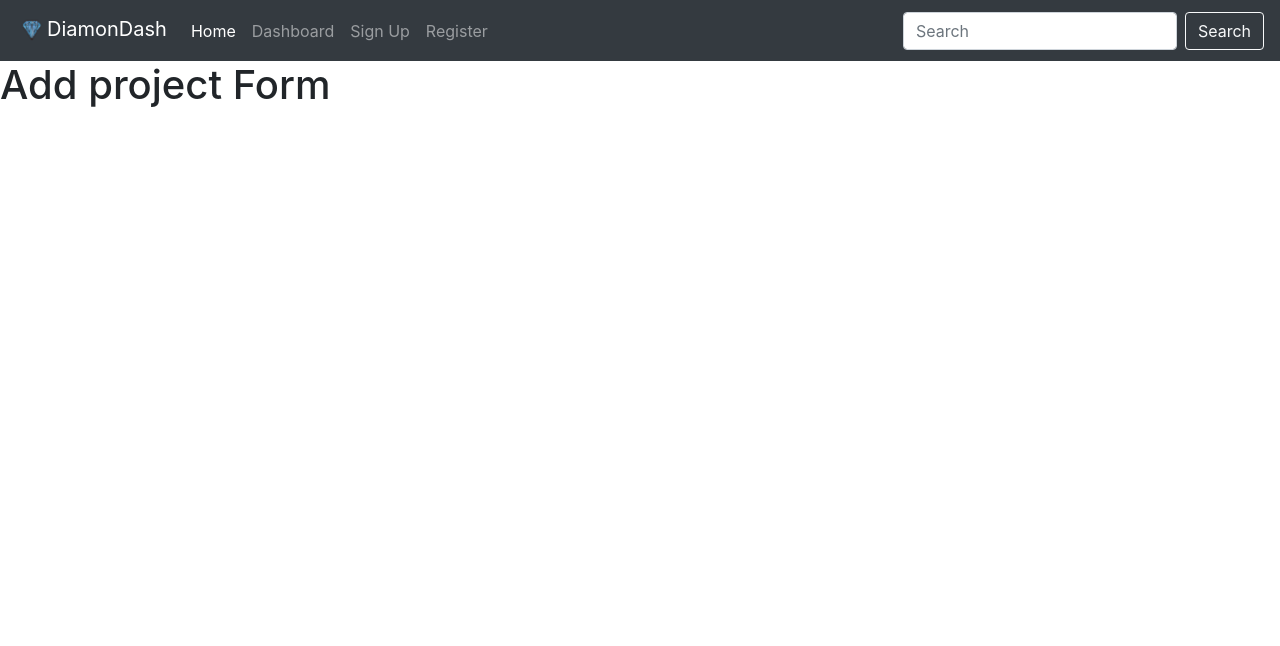
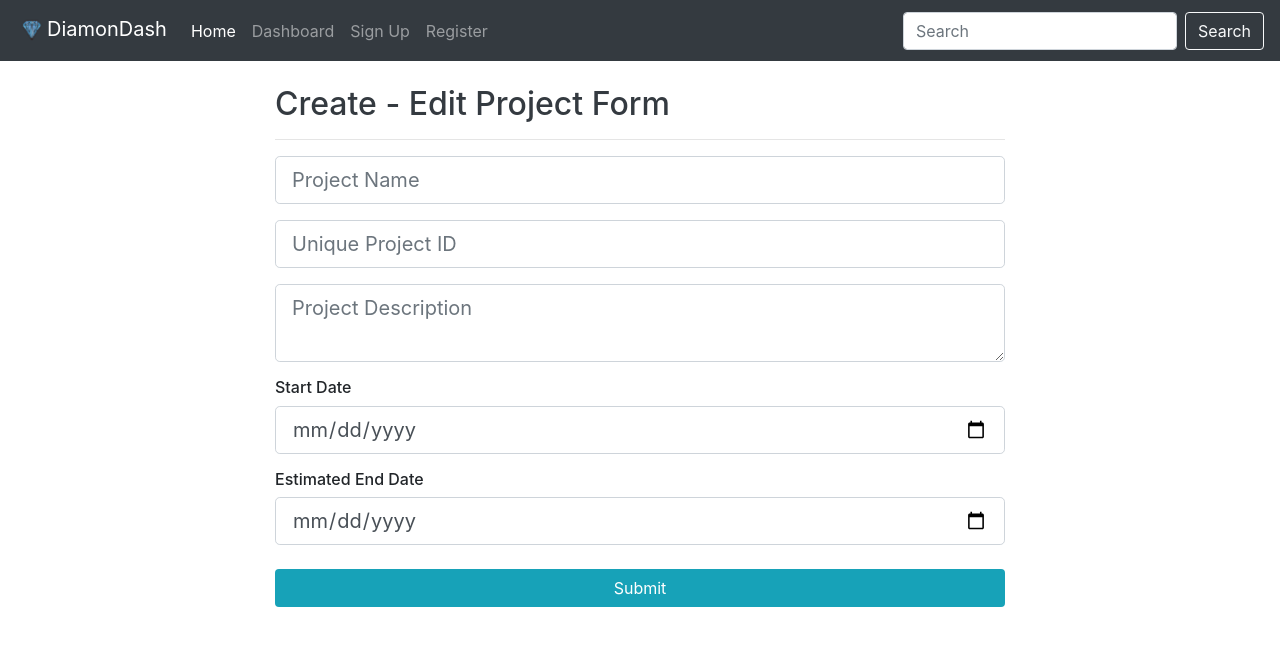
Before and after one commit to cllcagri/AgileWebPPMTool, a React (Create React App) app in the folder ppmtool-react-client/: page /addProject in a window 1280 px wide. Shown: the top 646 px of the page. Built offline with nearby package versions, Linux system fonts and the light colour scheme.

Commit message:
Connect react, redux and java

```diff
--- a/ppmtool-react-client/package.json
+++ b/ppmtool-react-client/package.json
@@ -6,11 +6,15 @@
     "@testing-library/jest-dom": "^4.2.4",
     "@testing-library/react": "^9.5.0",
     "@testing-library/user-event": "^7.2.1",
+    "axios": "^0.19.2",
     "bootstrap": "^4.4.1",
     "react": "^16.13.0",
     "react-dom": "^16.13.0",
+    "react-redux": "^7.2.0",
     "react-router-dom": "^5.1.2",
-    "react-scripts": "3.4.0"
+    "react-scripts": "3.4.0",
+    "redux": "^4.0.5",
+    "redux-thunk": "^2.3.0"
   },
   "scripts": {
     "start": "react-scripts start",
--- a/ppmtool-react-client/src/App.js
+++ b/ppmtool-react-client/src/App.js
@@ -3,11 +3,14 @@ import './App.css';
 import Dashboard from "./components/Dashboard";
 import Header from "./components/Layout/Header";
 import "bootstrap/dist/css/bootstrap.min.css";
-import {BrowserRouter as Router, Switch, Route, Link} from "react-router-dom";
+import {BrowserRouter as Router, Route} from "react-router-dom";
 import AddProject from "./components/Project/AddProject";
+import {Provider} from "react-redux";
+import store from "./store";
 
 function App() {
   return (
+      <Provider store={store}>
           <Router>
             <div className="App">
                   <Header />
@@ -15,6 +18,7 @@ function App() {
                   <Route exact path="/addProject" component={AddProject}/>
             </div>
           </Router>
+      </Provider>
   );
 }
 
--- /dev/null
+++ b/ppmtool-react-client/src/actions/projectActions.js
@@ -0,0 +1,14 @@
+import axios from "axios";
+import { GET_ERRORS } from "./types";
+
+export const createProject = (project, history) => async dispatch => {
+    try {
+        const res = await axios.post("http://localhost:8080/api/project", project);
+        history.push("/dashboard");
+    } catch (err) {
+        dispatch({
+            type: GET_ERRORS,
+            payload: err.response.data
+        });
+    }
+};
--- /dev/null
+++ b/ppmtool-react-client/src/actions/types.js
@@ -0,0 +1,2 @@
+
+export const GET_ERRORS = "GET_ERRORS";
--- a/ppmtool-react-client/src/components/Project/AddProject.js
+++ b/ppmtool-react-client/src/components/Project/AddProject.js
@@ -1,13 +1,88 @@
 import React from "react";
+import PropTypes from "prop-types";
+import {connect} from "react-redux";
+import {createProject} from "../../actions/projectActions";
 
 class AddProject extends React.Component {
+    constructor(){
+        super();
+
+        this.state = {
+            projectName: "",
+            projectIdentifier: "",
+            description: "",
+            startDate:"",
+            endDate: ""
+        }
+    }
+
+    handleChange = (e) => {
+        this.setState({
+            [e.target.name]: e.target.value
+        });
+    };
+
+    handleSubmit = (e) => {
+        e.preventDefault();
+        const newProject = {
+            projectName: this.state.projectName,
+            projectIdentifier: this.state.projectIdentifier,
+            description: this.state.description,
+            startDate: this.state.startDate,
+            endDate: this.state.endDate
+        };
+
+        console.log(newProject);
+        this.props.createProject(newProject, this.props.history);
+    };
+
     render() {
         return (
-            <div>
-                <h1>Add project Form</h1>
+            <div className="project">
+                <div className="container">
+                    <div className="row">
+                        <div className="col-md-8 m-auto">
+                            <h2 className="text-dark pt-4">Create - Edit Project Form</h2>
+                            <hr/>
+                            <form onSubmit={this.handleSubmit}>
+                                <div className="form-group">
+                                    <input type="text" className="form-control form-control-lg "
+                                           placeholder="Project Name" name="projectName" value={this.state.projectName}
+                                           onChange={(e) => this.handleChange(e)} />
+                                </div>
+                                <div className="form-group">
+                                    <input type="text" className="form-control form-control-lg"
+                                           placeholder="Unique Project ID" name="projectIdentifier" value={this.state.projectIdentifier}
+                                           onChange={(e) => this.handleChange(e)}/>
+                                </div>
+                                <div className="form-group">
+                                    <textarea className="form-control form-control-lg"
+                                              placeholder="Project Description"  name="description" value={this.state.description}
+                                              onChange={(e) => this.handleChange(e)} />
+                                </div>
+                                <h6>Start Date</h6>
+                                <div className="form-group">
+                                    <input type="date" className="form-control form-control-lg" name="startDate" value={this.state.startDate}
+                                           onChange={(e) => this.handleChange(e)} />
+                                </div>
+                                <h6>Estimated End Date</h6>
+                                <div className="form-group">
+                                    <input type="date" className="form-control form-control-lg" name="endDate" value={this.state.endDate}
+                                           onChange={(e) => this.handleChange(e)} />
+                                </div>
+
+                                <input type="submit"  style={{background:"#17a2b8",color:"white"}} className="btn btn-block mt-4"/>
+                            </form>
+                        </div>
+                    </div>
+                </div>
             </div>
         );
     }
 }
 
-export default AddProject;
+AddProject.propTypes = {
+    createProject : PropTypes.func.isRequired
+};
+
+export default connect(null,{createProject})(AddProject);
--- /dev/null
+++ b/ppmtool-react-client/src/reducers/errorReducer.js
@@ -0,0 +1,13 @@
+import {GET_ERRORS} from "../actions/types";
+
+const initialState = {};
+
+export default  function (state = initialState, action) {
+    switch(action.type){
+        case GET_ERRORS:
+            return action.payload;
+
+        default:
+            return state;
+    }
+}
--- /dev/null
+++ b/ppmtool-react-client/src/reducers/index.js
@@ -0,0 +1,6 @@
+import {combineReducers} from "redux";
+import errorReducer from "./errorReducer";
+
+export default combineReducers({
+    errors: errorReducer
+});
--- /dev/null
+++ b/ppmtool-react-client/src/store.js
@@ -0,0 +1,20 @@
+import {createStore, applyMiddleware, compose} from "redux";
+import React from "react";
+import thunk from "redux-thunk";
+import rootReducer from "./reducers";
+
+
+const initialState = {};
+const middleware = [thunk];
+
+let store;
+
+if(window.navigator.userAgent.includes("Chrome")){
+    store = createStore(rootReducer, initialState, compose(applyMiddleware(...middleware),
+        window.__REDUX_DEVTOOLS_EXTENSION__ && window.__REDUX_DEVTOOLS_EXTENSION__()));
+}else{
+    store = createStore(rootReducer, initialState, compose(applyMiddleware(...middleware)));
+}
+
+
+export default store;
```
Also changed, not shown: 2 other files (tests, documents, lock files or other folders). Lines whose indentation alone changed are shown as unchanged.
